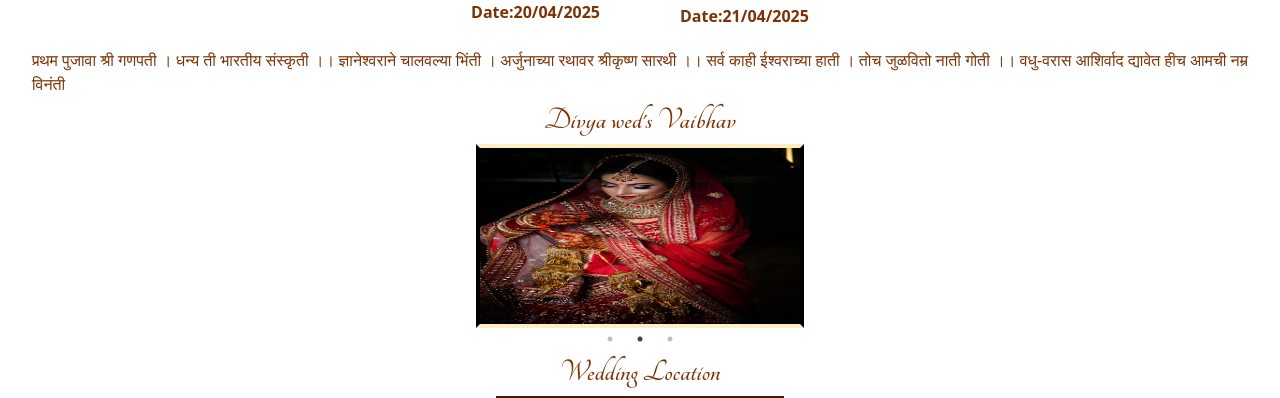
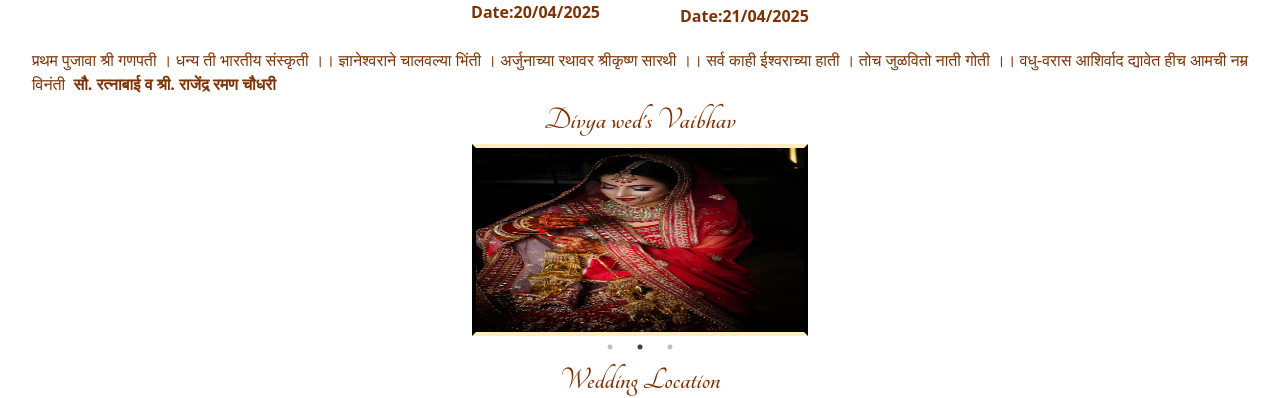
Before and after one commit to harendrasinp/wedding, a React (Vite) app: page / in a window 1280 px wide. Shown: the part 212-610 px from the top of the page. Built offline with nearby package versions, Linux system fonts and the light colour scheme; grey boxes are pictures that could not be loaded; a web font is replaced by a local one.

Commit message:
add new ext father mother name

```diff
--- a/src/App.jsx
+++ b/src/App.jsx
@@ -47,7 +47,7 @@ export const App = () => {
         </motion.img>
 
         <div className='flex flex-col justify-center items-center'>
-          <div className='text-[1.5rem] pacifico-regular text-amber-900'>Wedding Invitation</div>
+          <div className='text-[1.5rem] pacifico-regular text-amber-900 '>Wedding Invitation</div>
           <div className='flex justify-center items-center gap-2 text-amber-900 font-semibold'>
             <div>{weddingCountdown.timeLeft.hr}h</div>
             <div>{weddingCountdown.timeLeft.min}m</div>
@@ -95,21 +95,22 @@ export const App = () => {
           प्रथम पुजावा श्री गणपती । धन्य ती भारतीय संस्कृती ।।
           ज्ञानेश्वराने चालवल्या भिंती । अर्जुनाच्या रथावर श्रीकृष्ण सारथी ।।
           सर्व काही ईश्वराच्या हाती । तोच जुळवितो नाती गोती ।।
-          वधु-वरास आशिर्वाद द्यावेत हीच आमची नम्र विनंती
+          वधु-वरास आशिर्वाद द्यावेत हीच आमची नम्र विनंती &nbsp;
+          <b>सौ. रत्नाबाई व श्री. राजेंद्र रमण चौधरी</b>
         </div>
         {/* --------------------------------Corosel----------------------------------------------- */}
-        <div className='tangerine-regular text-[2rem] text-amber-900'>Divya wed's Vaibhav</div>
+        <div className='tangerine-regular font-semibold text-[2rem] text-amber-900'>Divya wed's Vaibhav</div>
         <div>
-          <Slider {...settings} className='flex justify-center items-center w-[20.5rem] h-[11.5rem] border-4 border-y-amber-400/25'>
+          <Slider {...settings} className='flex justify-center items-center w-[21rem] h-[12rem] border-4 border-y-amber-400/25'>
             {/* <div className='flex justify-center items-center'> */}
-            <div className='w-[19rem] h-[11rem] outline-none'>
-              <img className='w-full h-[11rem] block' src="/images/b1.jpg" alt="g" />
+            <div className='w-[19rem] h-[12rem] outline-none'>
+              <img className='w-full h-[11.5rem] block' src="/images/b1.jpg" alt="g" />
             </div>
-            <div className='w-[19rem] h-[11rem] outline-none'>
-              <img className='w-full h-[11rem] block' src="/images/b2.jpg" alt="g" />
+            <div className='w-[19rem] h-[12rem] outline-none'>
+              <img className='w-full h-[11.5rem] block' src="/images/b2.jpg" alt="g" />
             </div>
-            <div className='w-[19rem] h-[11rem] outline-none'>
-              <img className='w-full h-[11rem] block' src="/images/b3.jpg" alt="g" />
+            <div className='w-[19rem] h-[12rem] outline-none'>
+              <img className='w-full h-[11.5rem] block' src="/images/b3.jpg" alt="g" />
             </div>
             {/* </div> */}
           </Slider>
```
